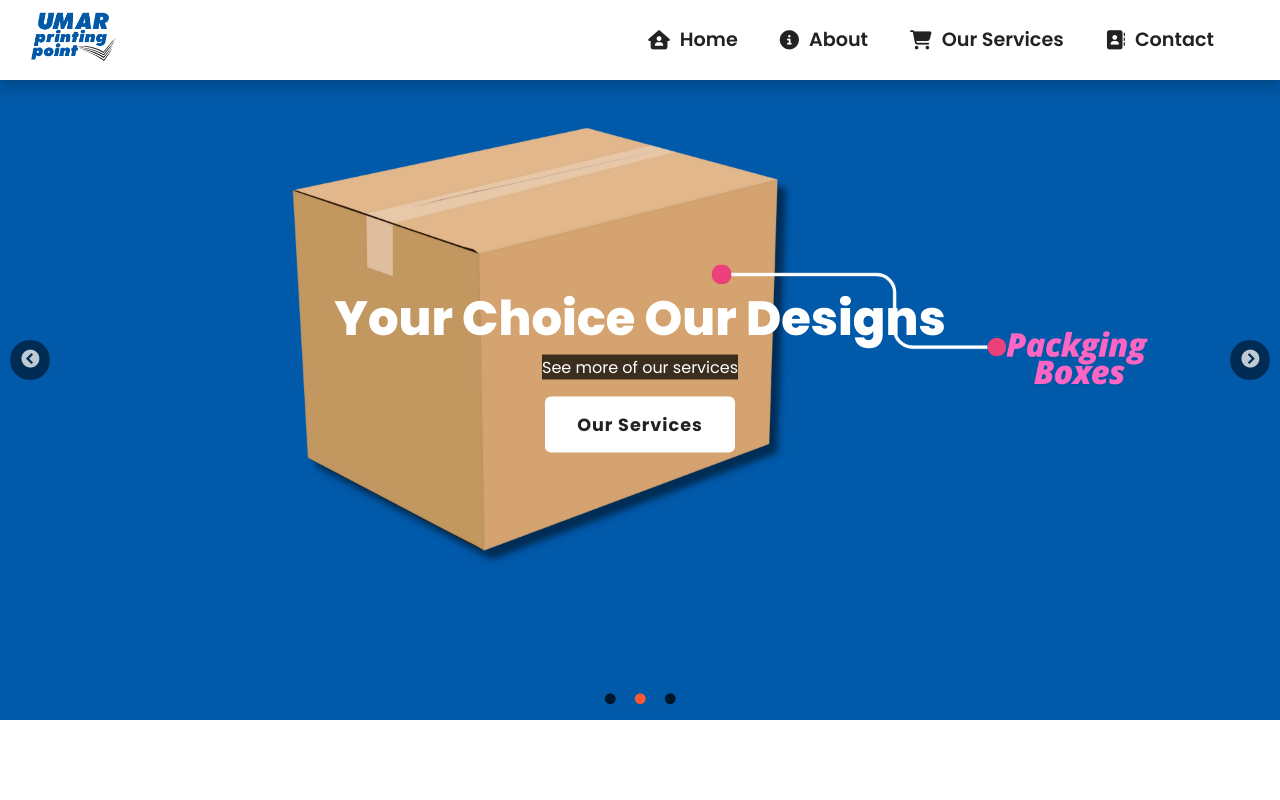
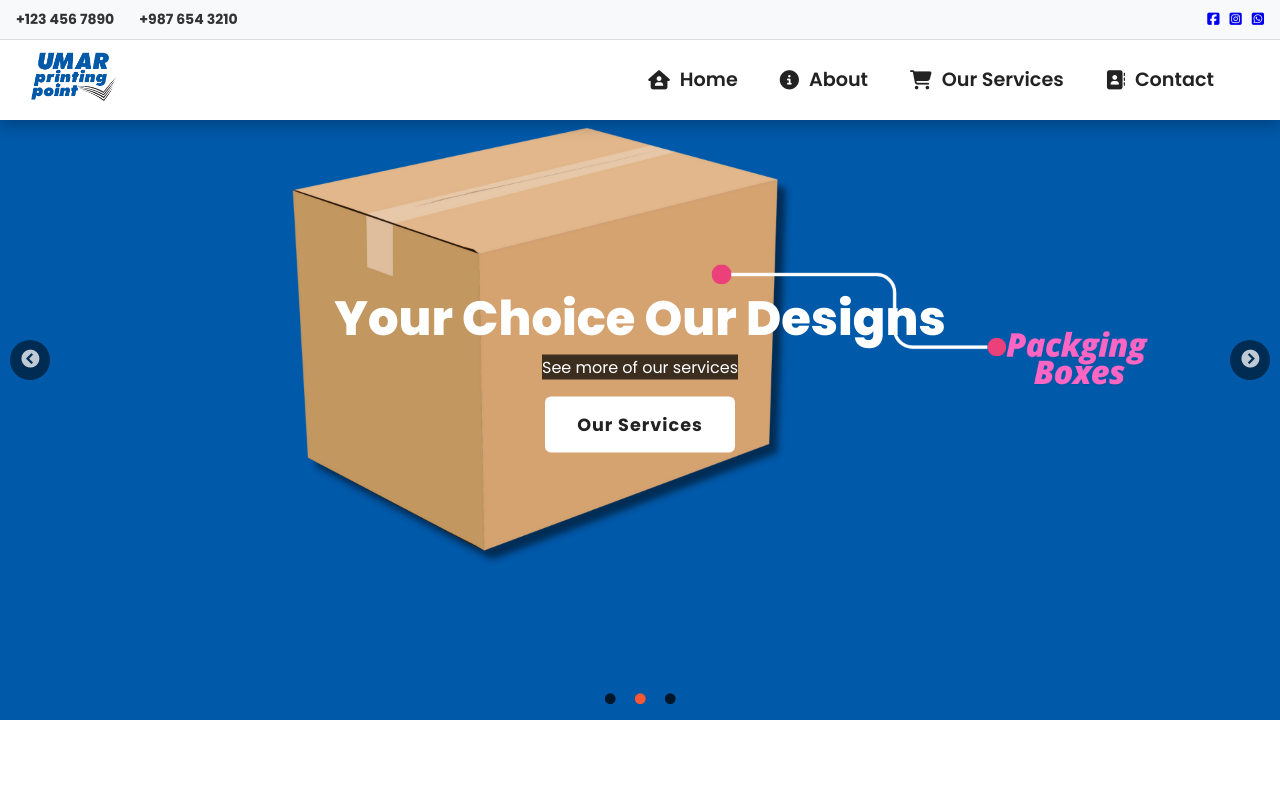
Before and after one commit to Soban22/PrintingWebsite, a React (Vite) app: page / in a window 1280 px wide. Shown: the top 800 px of the page. Built offline with nearby package versions, Linux system fonts and the light colour scheme.

Commit message:
Banner added

```diff
--- /dev/null
+++ b/src/components/Banner.jsx
@@ -0,0 +1,26 @@
+import React from "react";
+import "./banner.css";
+
+const Banner = () => {
+  return (
+    <div className="banner-container">
+      <div className="banner-left">
+        <p>+123 456 7890</p>
+        <p>+987 654 3210</p>
+      </div>
+      <div className="banner-right">
+        <a href="/">
+          <i className="fa-brands fa-facebook-square"></i>
+        </a>
+        <a href="/">
+          <i className="fa-brands fa-instagram-square"></i>
+        </a>
+        <a href="/">
+          <i className="fa-brands fa-whatsapp-square"></i>
+        </a>
+      </div>
+    </div>
+  );
+};
+
+export default Banner;
--- /dev/null
+++ b/src/components/banner.css
@@ -0,0 +1,45 @@
+/* Banner.css */
+.banner-container {
+    display: flex;
+    justify-content: space-between;
+    align-items: center;
+    padding: 0.5rem 1rem;
+    background-color: #f8f9fa; /* Light gray background */
+    font-size: 14px;
+    height: 40px; /* Minimal height */
+    border-bottom: 1px solid #ddd;
+    z-index: 999;
+    position: fixed;
+    width: 100%;
+  }
+
+  .banner-left {
+    display: flex; /* Make children align in a row */
+    align-items: center; /* Align numbers vertically in the center */
+    gap: 10px; /* Add space between numbers */
+}
+
+
+  .banner-left p {
+    margin: 0;
+    margin-right: 15px;
+    font-weight: bold;
+    color: #333;
+  }
+
+  .banner-right {
+    display: flex;
+    align-items: center;
+    gap: 10px;
+  }
+
+  .banner-icon {
+    font-size: 18px;
+    color: #555;
+    cursor: pointer;
+    transition: color 0.3s ease;
+  }
+
+  .banner-icon:hover {
+    color: #007bff; /* Change to blue on hover */
+  }
--- a/src/components/navbar.css
+++ b/src/components/navbar.css
@@ -7,10 +7,10 @@
     width: 100%;
     height: 80px;
     position: fixed;
-    top: 0;
+    top: 40px;
     left: 50%;
     transform: translate(-50%);
-    z-index: 9999;
+    z-index: 99;
     background: white;
 }
 
--- a/src/routes/Home.jsx
+++ b/src/routes/Home.jsx
@@ -5,10 +5,13 @@ import Destination from '../components/Destination'
 import Trip from '../components/Trip'
 import Footer from '../components/Footer'
 import { Link } from 'react-router-dom'
+import Banner from '../components/Banner'
+
 
 const Home = () => {
   return (
     <>
+        <Banner />
         <Navbar/>
         <Hero
           cName="hero"
```
